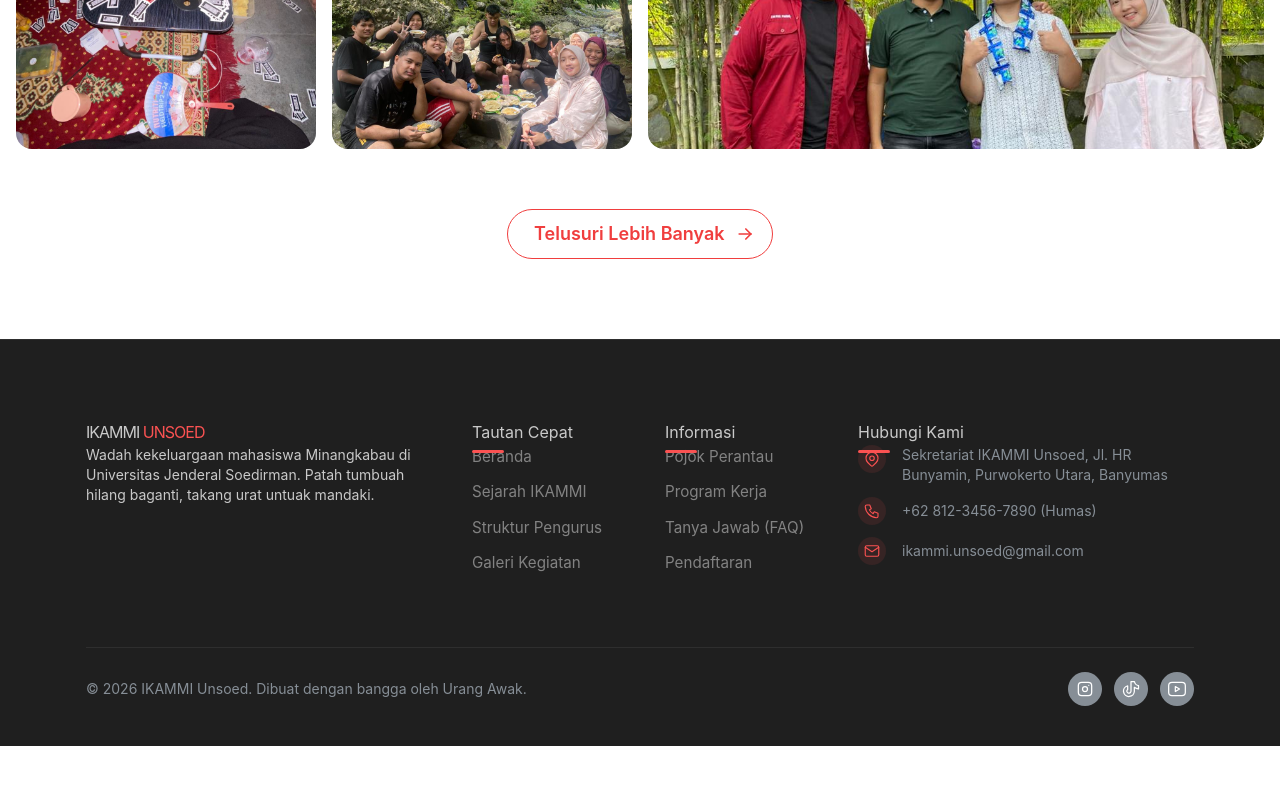
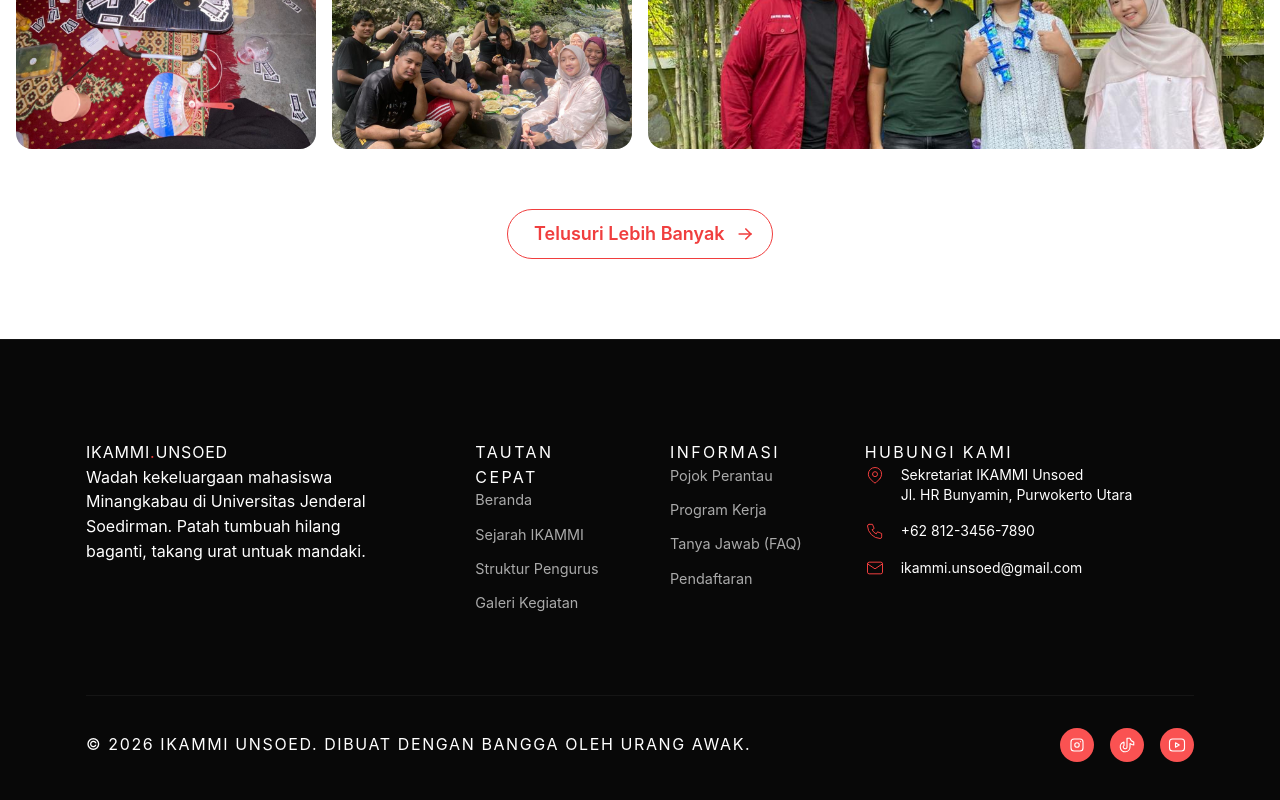
Before and after one commit to Delpyro/ikammi, a React (Vite) app: page / in a window 1280 px wide. Shown: the part 5405-6205 px from the top of the page. Before the commit the page ends 6151 px from the top, so only its background shows below. Built offline with nearby package versions, Linux system fonts and the light colour scheme.

Commit message:
perbaikan yg error

```diff
--- a/src/App.tsx
+++ b/src/App.tsx
@@ -4,7 +4,7 @@ import { HeroCarousel } from './components/HeroCarousel';
 import { Sejarah } from './components/Sejarah';
 import { Pengurus } from './components/Pengurus';
 import { Galeri } from './components/Galeri';
-import { TentangKami } from './components/TentangKami';
+// import { TentangKami } from './components/TentangKami';
 import { GaleriPage } from './components/GaleriPage';
 import { About } from './components/About';
 import { Footer } from './components/Footer';
--- a/src/components/Footer.module.css
+++ b/src/components/Footer.module.css
@@ -1,98 +1,112 @@
 .footer {
-  background-color: var(--mantine-color-dark-8); /* Sedikit lebih terang dari dark-9 agar tidak terlalu "mati" */
-  color: var(--mantine-color-dark-0);
-  padding-top: 80px;
+  background-color: #080808; /* Hitam pekat yang elegan (bukan abu-abu gelap) */
+  color: #ffffff;
+  padding-top: 100px; /* Diperbesar untuk kesan lega/spacious */
   padding-bottom: 40px;
-  border-top: 1px solid var(--mantine-color-dark-6);
-  overflow: hidden; /* Mencegah horizontal scroll saat animasi masuk */
+  border-top: 1px solid rgba(255, 255, 255, 0.05); /* Garis batas yang sangat samar */
+  overflow: hidden;
+  font-family: -apple-system, BlinkMacSystemFont, "Segoe UI", Roboto, Helvetica, Arial, sans-serif;
 }
 
 .logo {
-  font-size: 1.75rem;
-  font-weight: 900;
-  letter-spacing: -1px;
-  color: white;
-  margin-bottom: 12px;
+  font-size: 1.5rem;
+  font-weight: 600;
+  letter-spacing: 0.05em;
+  color: #ffffff;
+  margin-bottom: 24px;
 }
 
 .logoHighlight {
-  color: var(--mantine-color-red-6);
+  color: var(--mantine-color-red-7);
 }
 
 .description {
-  color: var(--mantine-color-dark-2);
-  line-height: 1.6;
+  color: #888888;
+  line-height: 1.7;
+  font-size: 0.95rem;
+  font-weight: 300;
+  max-width: 90%;
 }
 
 .title {
-  color: white;
-  font-size: 1.125rem;
-  font-weight: 700;
+  color: #555555; /* Abu-abu medium untuk judul agar tidak mendominasi */
+  font-size: 0.75rem;
+  font-weight: 600;
+  text-transform: uppercase;
+  letter-spacing: 0.15em; /* Jarak huruf lebar khas majalah Eropa */
   margin-bottom: 24px;
-  position: relative;
-}
-
-/* Tambahan garis dekoratif di bawah judul */
-.title::after {
-  content: '';
-  position: absolute;
-  bottom: -8px;
-  left: 0;
-  width: 32px;
-  height: 3px;
-  background-color: var(--mantine-color-red-6);
-  border-radius: 4px;
 }
 
 .link {
-  display: block;
-  color: var(--mantine-color-dark-2);
+  display: inline-block;
+  color: #aaaaaa;
   text-decoration: none;
-  font-size: 0.95rem;
-  padding-bottom: 12px;
-  transition: all 0.2s ease;
+  font-size: 0.9rem;
+  font-weight: 400;
+  transition: color 0.3s ease;
 }
 
 .link:hover {
-  color: var(--mantine-color-red-5);
-  transform: translateX(6px); /* Mengganti padding-left dengan transform agar lebih mulus */
+  color: #ffffff;
+  /* Dihilangkan efek geser (translate) agar lebih profesional dan 'diam' */
 }
 
 .contactItem {
-  transition: transform 0.2s ease;
+  transition: opacity 0.3s ease;
 }
 
 .contactItem:hover {
-  transform: translateX(4px);
+  opacity: 0.8;
 }
 
-.contactItem:hover p {
-  color: var(--mantine-color-dark-0);
+.contactIcon {
+  color: var(--mantine-color-red-7); /* Aksen warna dipertahankan tapi lebih tipis/halus */
 }
 
-.socialIcon {
-  background-color: var(--mantine-color-dark-6);
-  color: var(--mantine-color-dark-1);
-  transition: all 0.3s ease;
-}
-
-.socialIcon:hover {
-  background-color: var(--mantine-color-red-6);
-  color: white;
-  transform: translateY(-3px);
+.contactText {
+  color: #aaaaaa;
+  font-weight: 300;
+  line-height: 1.5;
 }
 
 .bottomArea {
   display: flex;
   justify-content: space-between;
   align-items: center;
-  margin-top: 60px;
-  padding-top: 24px;
-  border-top: 1px solid var(--mantine-color-dark-6);
+  margin-top: 80px;
+  padding-top: 32px;
+  border-top: 1px solid rgba(255, 255, 255, 0.05);
+}
+
+.copyright {
+  color: #555555;
+  font-size: 0.7rem;
+  text-transform: uppercase;
+  letter-spacing: 0.1em;
+  font-weight: 500;
+}
+
+.socialIcon {
+  background-color: transparent;
+  color: #aaaaaa;
+  border: 1px solid rgba(255, 255, 255, 0.1); /* Outline transparan tipis */
+  transition: all 0.3s ease;
+}
+
+.socialIcon:hover {
+  background-color: #ffffff; /* Kontras tinggi saat dihover */
+  color: #000000;
+  border-color: #ffffff;
+  transform: translateY(-2px);
 }
 
 @media (max-width: 768px) {
   .bottomArea {
     flex-direction: column-reverse;
+    gap: 24px;
+  }
+
+  .description {
+    max-width: 100%;
   }
 }
--- a/src/components/Footer.tsx
+++ b/src/components/Footer.tsx
@@ -1,9 +1,9 @@
-import { Container, Grid, Text, Group, ActionIcon, Stack, ThemeIcon } from '@mantine/core';
+import { Container, Grid, Text, Group, ActionIcon, Stack } from '@mantine/core';
 import { IconBrandInstagram, IconBrandTiktok, IconBrandYoutube, IconMapPin, IconPhone, IconMail } from '@tabler/icons-react';
 import { motion } from 'framer-motion';
+import type { Variants } from 'framer-motion';
 import classes from './Footer.module.css';
 
-// Data menu dipecah jadi 2 agar grid lebih seimbang
 const quickLinks = [
   { link: '#home', label: 'Beranda' },
   { link: '#sejarah', label: 'Sejarah IKAMMI' },
@@ -19,109 +19,118 @@ const infoLinks = [
 ];
 
 export function Footer() {
-  // Konfigurasi animasi Framer Motion
   const containerVariants = {
     hidden: { opacity: 0 },
     visible: {
       opacity: 1,
-      transition: { staggerChildren: 0.1, delayChildren: 0.2 },
+      transition: { staggerChildren: 0.15, delayChildren: 0.1 },
     },
   };
 
-  const itemVariants = {
-    hidden: { opacity: 0, y: 20 },
-    visible: { opacity: 1, y: 0, transition: { duration: 0.5, ease: 'easeOut' } },
+  // Animasi lebih halus dengan custom ease ala website agensi Eropa
+  const itemVariants: Variants = {
+    hidden: { opacity: 0, y: 15 },
+    visible: {
+      opacity: 1,
+      y: 0,
+      transition: {
+        duration: 0.8,
+        ease: [0.22, 1, 0.36, 1] as [number, number, number, number] // ✅ Tambahkan ini
+      }
+    },
   };
 
   return (
     <footer className={classes.footer} id="kontak">
       <Container size="lg">
-        {/* Wrapper animasi Framer Motion */}
         <motion.div
           variants={containerVariants}
           initial="hidden"
           whileInView="visible"
           viewport={{ once: true, amount: 0.2 }}
         >
-          <Grid gutter={50}>
-            {/* KOLOM 1: Brand & Deskripsi (Span 4) */}
-            <Grid.Col span={{ base: 12, md: 4 }} component={motion.div} variants={itemVariants}>
+          <Grid gutter={{ base: 40, md: 60 }}>
+            {/* KOLOM 1: Brand & Deskripsi */}
+            <Grid.Col span={{ base: 12, md: 4 }}>
+              <motion.div variants={itemVariants}>
                 <Text className={classes.logo}>
-                IKAMMI <span className={classes.logoHighlight}>UNSOED</span>
+                  IKAMMI<span className={classes.logoHighlight}>.</span>UNSOED
                 </Text>
-              <Text className={classes.description} size="sm">
+                <Text className={classes.description}>
                   Wadah kekeluargaan mahasiswa Minangkabau di Universitas Jenderal Soedirman. Patah tumbuah hilang baganti, takang urat untuak mandaki.
                 </Text>
+              </motion.div>
             </Grid.Col>
 
-            {/* KOLOM 2: Tautan Cepat (Span 2) */}
-            <Grid.Col span={{ base: 6, sm: 4, md: 2 }} component={motion.div} variants={itemVariants}>
+            {/* KOLOM 2: Tautan Cepat */}
+            <Grid.Col span={{ base: 6, sm: 4, md: 2 }}>
+              <motion.div variants={itemVariants}>
                 <Text className={classes.title}>Tautan Cepat</Text>
-              <Stack gap={0}>
+                <Stack gap="sm">
                   {quickLinks.map((item) => (
                     <a key={item.label} href={item.link} className={classes.link}>
                       {item.label}
                     </a>
                   ))}
                 </Stack>
+              </motion.div>
             </Grid.Col>
 
-            {/* KOLOM 3: Informasi Tambahan (Span 2) */}
-            <Grid.Col span={{ base: 6, sm: 4, md: 2 }} component={motion.div} variants={itemVariants}>
+            {/* KOLOM 3: Informasi Tambahan */}
+            <Grid.Col span={{ base: 6, sm: 4, md: 2 }}>
+              <motion.div variants={itemVariants}>
                 <Text className={classes.title}>Informasi</Text>
-              <Stack gap={0}>
+                <Stack gap="sm">
                   {infoLinks.map((item) => (
                     <a key={item.label} href={item.link} className={classes.link}>
                       {item.label}
                     </a>
                   ))}
                 </Stack>
+              </motion.div>
             </Grid.Col>
 
-            {/* KOLOM 4: Kontak & Alamat (Span 4) */}
-            <Grid.Col span={{ base: 12, sm: 4, md: 4 }} component={motion.div} variants={itemVariants}>
+            {/* KOLOM 4: Kontak & Alamat */}
+            <Grid.Col span={{ base: 12, sm: 4, md: 4 }}>
+              <motion.div variants={itemVariants}>
                 <Text className={classes.title}>Hubungi Kami</Text>
 
-              <Group wrap="nowrap" align="flex-start" mb="sm" className={classes.contactItem}>
-                <ThemeIcon size="md" variant="light" color="red" radius="xl">
-                  <IconMapPin size={18} stroke={1.5} />
-                </ThemeIcon>
-                <Text size="sm" c="dimmed">
-                  Sekretariat IKAMMI Unsoed, Jl. HR Bunyamin, Purwokerto Utara, Banyumas
+                <Group wrap="nowrap" align="flex-start" mb="md" className={classes.contactItem}>
+                  <IconMapPin size={20} stroke={1.2} className={classes.contactIcon} />
+                  <Text size="sm" className={classes.contactText}>
+                    Sekretariat IKAMMI Unsoed<br/>
+                    Jl. HR Bunyamin, Purwokerto Utara
                   </Text>
                 </Group>
 
-              <Group wrap="nowrap" align="center" mb="sm" className={classes.contactItem}>
-                <ThemeIcon size="md" variant="light" color="red" radius="xl">
-                  <IconPhone size={18} stroke={1.5} />
-                </ThemeIcon>
-                <Text size="sm" c="dimmed">+62 812-3456-7890 (Humas)</Text>
+                <Group wrap="nowrap" align="center" mb="md" className={classes.contactItem}>
+                  <IconPhone size={20} stroke={1.2} className={classes.contactIcon} />
+                  <Text size="sm" className={classes.contactText}>+62 812-3456-7890</Text>
                 </Group>
 
                 <Group wrap="nowrap" align="center" className={classes.contactItem}>
-                <ThemeIcon size="md" variant="light" color="red" radius="xl">
-                  <IconMail size={18} stroke={1.5} />
-                </ThemeIcon>
-                <Text size="sm" c="dimmed">ikammi.unsoed@gmail.com</Text>
+                  <IconMail size={20} stroke={1.2} className={classes.contactIcon} />
+                  <Text size="sm" className={classes.contactText}>ikammi.unsoed@gmail.com</Text>
                 </Group>
+              </motion.div>
             </Grid.Col>
           </Grid>
 
-          {/* BOTTOM AREA: Copyright & Social Media */}
+          {/* BOTTOM AREA */}
           <motion.div className={classes.bottomArea} variants={itemVariants}>
-            <Text c="dimmed" size="sm" ta={{ base: 'center', md: 'left' }}>
-              © {new Date().getFullYear()} IKAMMI Unsoed. Dibuat dengan bangga oleh Urang Awak.
+            <Text className={classes.copyright} ta={{ base: 'center', md: 'left' }}>
+              © {new Date().getFullYear()} IKAMMI UNSOED. DIBUAT DENGAN BANGGA OLEH URANG AWAK.
             </Text>
 
-            <Group gap="sm" justify="center" mt={{ base: 'md', md: 0 }}>
-              <ActionIcon size="lg" color="gray" variant="filled" radius="xl" className={classes.socialIcon} component="a" href="https://instagram.com/" target="_blank">
-                <IconBrandInstagram size={20} stroke={1.5} />
+            <Group gap="md" justify="center" mt={{ base: 'xl', md: 0 }}>
+              <ActionIcon size="lg" radius="xl" className={classes.socialIcon} component="a" href="https://instagram.com/" target="_blank">
+                <IconBrandInstagram size={18} stroke={1.5} />
               </ActionIcon>
-              <ActionIcon size="lg" color="gray" variant="filled" radius="xl" className={classes.socialIcon} component="a" href="https://tiktok.com/" target="_blank">
-                <IconBrandTiktok size={20} stroke={1.5} />
+              <ActionIcon size="lg" radius="xl" className={classes.socialIcon} component="a" href="https://tiktok.com/" target="_blank">
+                <IconBrandTiktok size={18} stroke={1.5} />
               </ActionIcon>
-              <ActionIcon size="lg" color="gray" variant="filled" radius="xl" className={classes.socialIcon} component="a" href="https://youtube.com/" target="_blank">
-                <IconBrandYoutube size={20} stroke={1.5} />
+              <ActionIcon size="lg" radius="xl" className={classes.socialIcon} component="a" href="https://youtube.com/" target="_blank">
+                <IconBrandYoutube size={18} stroke={1.5} />
               </ActionIcon>
             </Group>
           </motion.div>
```
Lines whose indentation alone changed are shown as unchanged.
